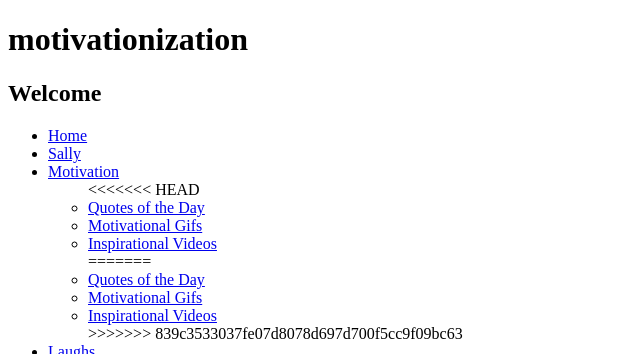
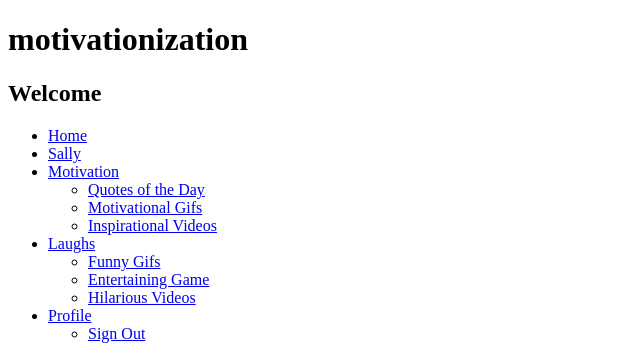
Before and after one commit to jjproby/Motivationization, a Python web app: template Motivationization/templates/main.html in a window 1280 px wide. Shown: the top 354 px of the page, without its empty margins (0-640 px from the left). Run offline with Jinja, Linux system fonts and the light colour scheme; the template is opened without the code that fills it, so the values that code supplies are empty.

Commit message:
trying to pull

```diff
--- a/Motivationization/templates/main.html
+++ b/Motivationization/templates/main.html
@@ -18,15 +18,11 @@
       <li><a href="/asksally">Sally</a></li>
       <li><a href="/motivation">Motivation</a></li>
         <ul>
-<<<<<<< HEAD
-          <li><a href="/motivation#quotes">Quotes of the Day</a></li>
-          <li><a href="/motivation#gif">Motivational Gifs</a></li>
-          <li><a href="motivation#vid">Inspirational Videos</a></li>
-=======
-          <li><a href="/motivation#qoute">Quotes of the Day</a></li>
+
+          <li><a href="/motivation#quote">Quotes of the Day</a></li>
           <li><a href="/motivation#gif">Motivational Gifs</a></li>
           <li><a href="/motivation#vid">Inspirational Videos</a></li>
->>>>>>> 839c3533037fe07d8078d697d700f5cc9f09bc63
+
         </ul>
       <li><a href="/laughs">Laughs</a></li>
         <ul>
@@ -39,19 +35,13 @@
           <li><a href="#contact">Sign Out</a></li>
         </ul>
     </ul>
-<<<<<<< HEAD
 
-=======
->>>>>>> 839c3533037fe07d8078d697d700f5cc9f09bc63
     <br>
-    <a href="https://twitter.com/intent/tweet?url=http://www.motivation.com/&amp;text=Motivation."><img src = "http://www.goodwillsacto.org/wp-content/uploads/2010/09/TwitterIcon_small1.png">
-    <a href="https://plus.google.com/share?url=http://www.motivation.com/"><img src = "http://pictures.dealer.com/l/larichesubarusoa/1414/755d4e96d57951d987ead8a99dda4661x.jpg">
-    <a href="http://www.linkedin.com/shareArticle?url=http://www.motivation.com/"><img src = "http://static1.squarespace.com/static/541c4101e4b0462bd0eee674/t/544e3272e4b0529748d72c43/1414410866668/linkedin-icon(small).png">
-    <a href="https://www.facebook.com/sharer/sharer.php?u=http://www.motivation.com/"><img src = "http://www.chas.co.uk/Images/Facebook_icon_small.gif">
-
-<<<<<<< HEAD
-
-=======
->>>>>>> 839c3533037fe07d8078d697d700f5cc9f09bc63
+    <footer>
+      <a href="https://twitter.com/intent/tweet?url=http://www.motivation.com/&amp;text=Motivation."><img src = "http://www.goodwillsacto.org/wp-content/uploads/2010/09/TwitterIcon_small1.png">
+      <a href="https://plus.google.com/share?url=http://www.motivation.com/"><img src = "http://pictures.dealer.com/l/larichesubarusoa/1414/755d4e96d57951d987ead8a99dda4661x.jpg">
+      <a href="http://www.linkedin.com/shareArticle?url=http://www.motivation.com/"><img src = "http://static1.squarespace.com/static/541c4101e4b0462bd0eee674/t/544e3272e4b0529748d72c43/1414410866668/linkedin-icon(small).png">
+      <a href="https://www.facebook.com/sharer/sharer.php?u=http://www.motivation.com/"><img src = "http://www.chas.co.uk/Images/Facebook_icon_small.gif">
+    </footer>
   </body>
 </html>
```
Also changed, not shown: Motivationization/main.py (+11 -7 lines), Motivationization/templates/laughs.html (+9 -11 lines), Motivationization/templates/motivation.html (+8 -27 lines), Motivationization/templates/profile.html (+6 -4 lines), 1 other file.
